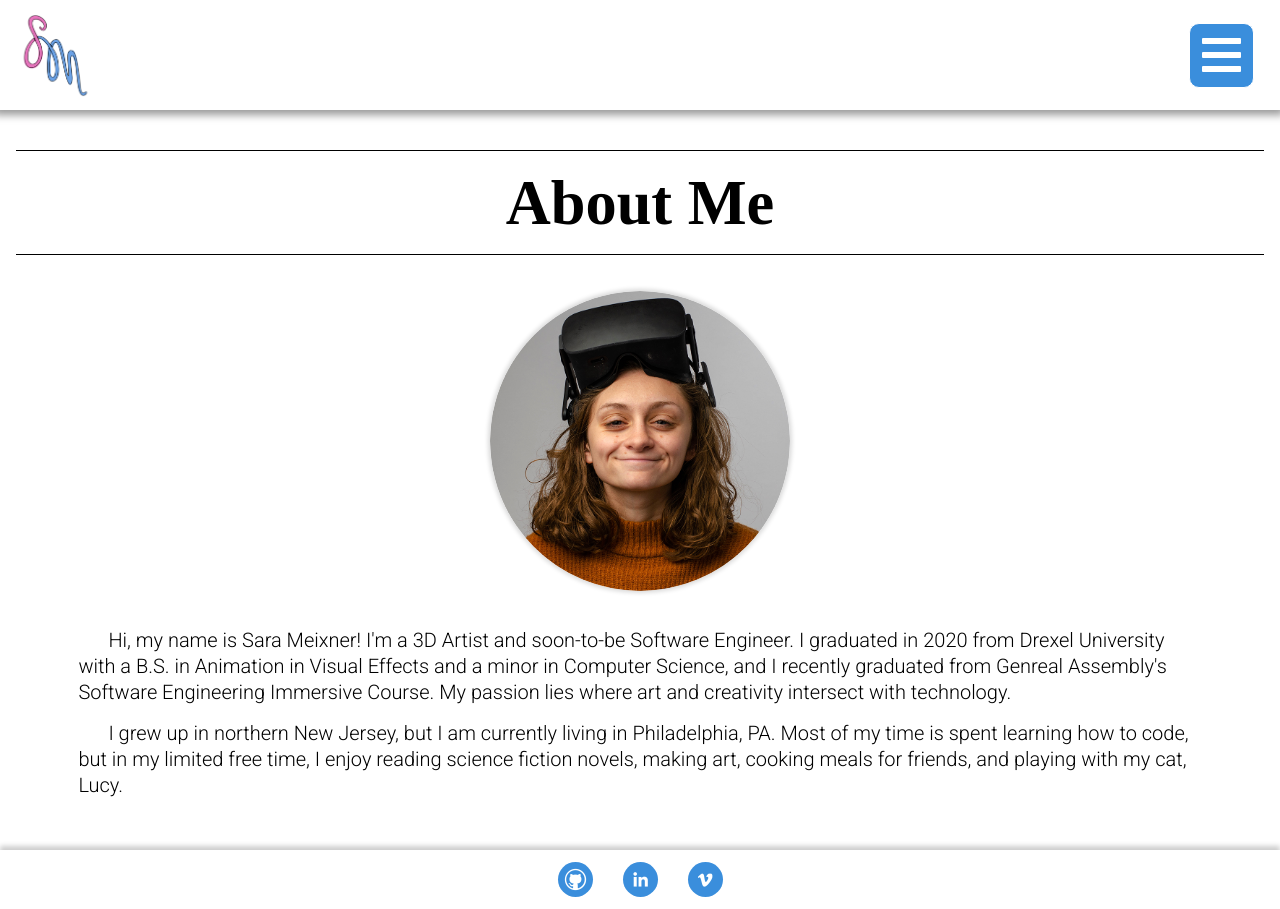
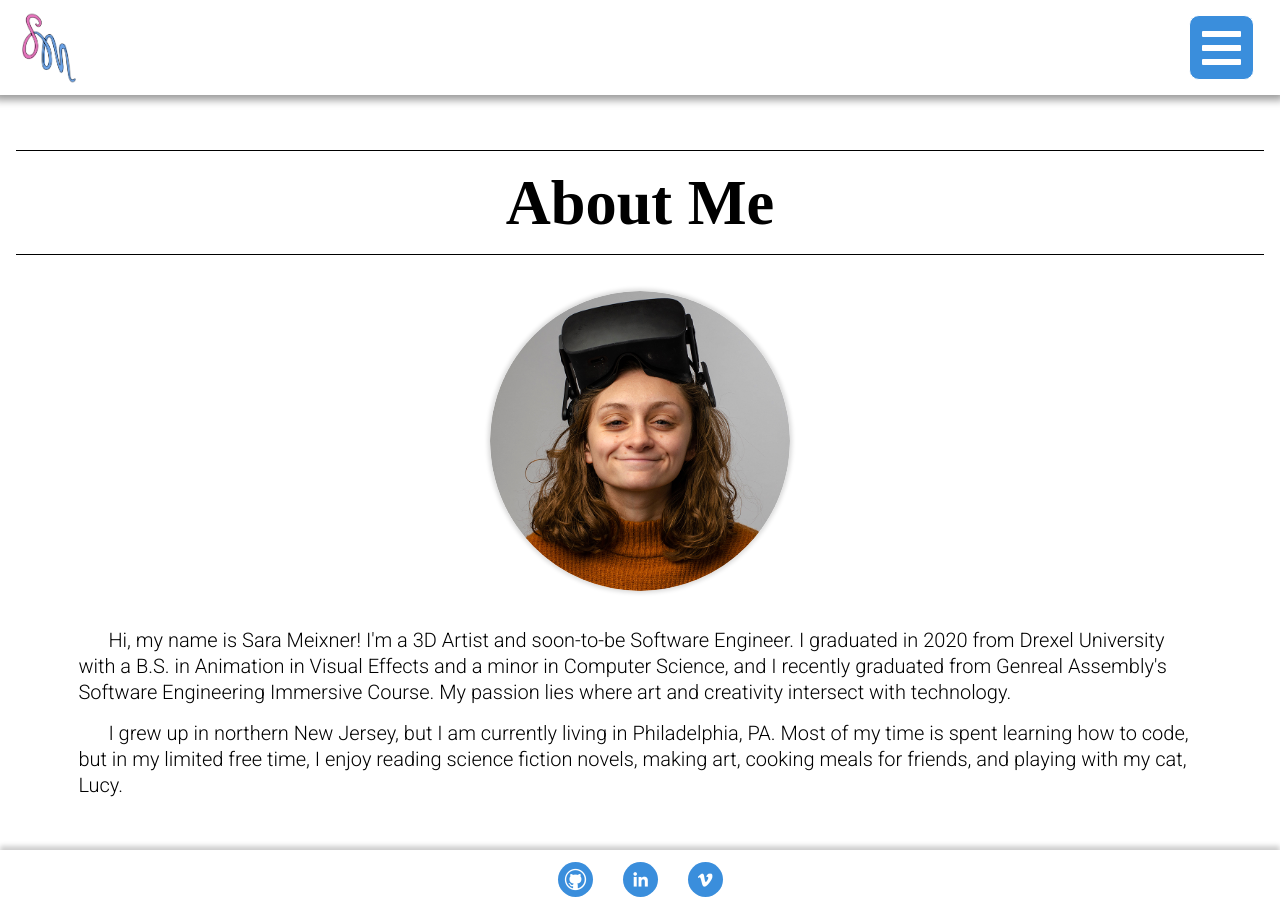
Before and after one commit to sarameix/portfolio-website, a React (Create React App) app: page /About in a window 1280 px wide. Built offline with nearby package versions, Linux system fonts and the light colour scheme; a web font is replaced by a local one.

Commit message:
making header smaller

```diff
--- a/src/App.css
+++ b/src/App.css
@@ -153,7 +153,7 @@ header {
   justify-content: space-between;
   align-items: center;
   width: 100%;
-  height: 110px;
+  height: 95px;
   box-shadow: -1px 0px 8px 5px rgba(0, 0, 0, 0.4);
   z-index: 3;
 }
@@ -162,8 +162,8 @@ header {
   background-image: url('../public/images/logo.png');
   background-size: cover;
   background-color: rgba(255, 255, 255, 0);
-  width: 85px;
-  height: 85px;
+  width: 72px;
+  height: 72px;
   border: none;
   margin-left: 1em;
   cursor: pointer;
@@ -244,7 +244,7 @@ header {
 }
 
 .side-nav-menu > .header-button:hover {
-  color: rgb(254, 144, 214) !important;
+  color: rgb(189, 223, 255) !important;
 }
 
 .hamburger-divider {
```
